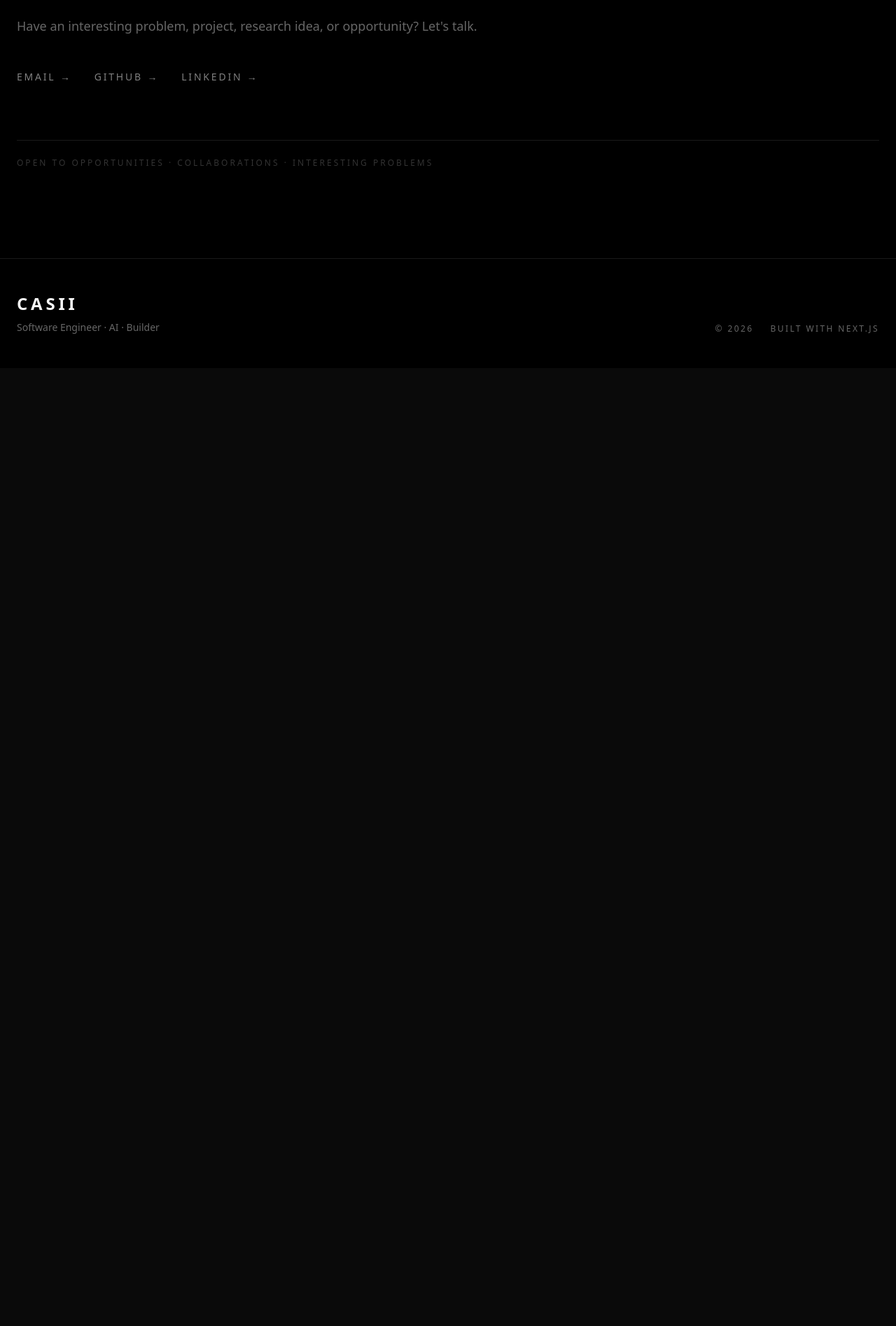
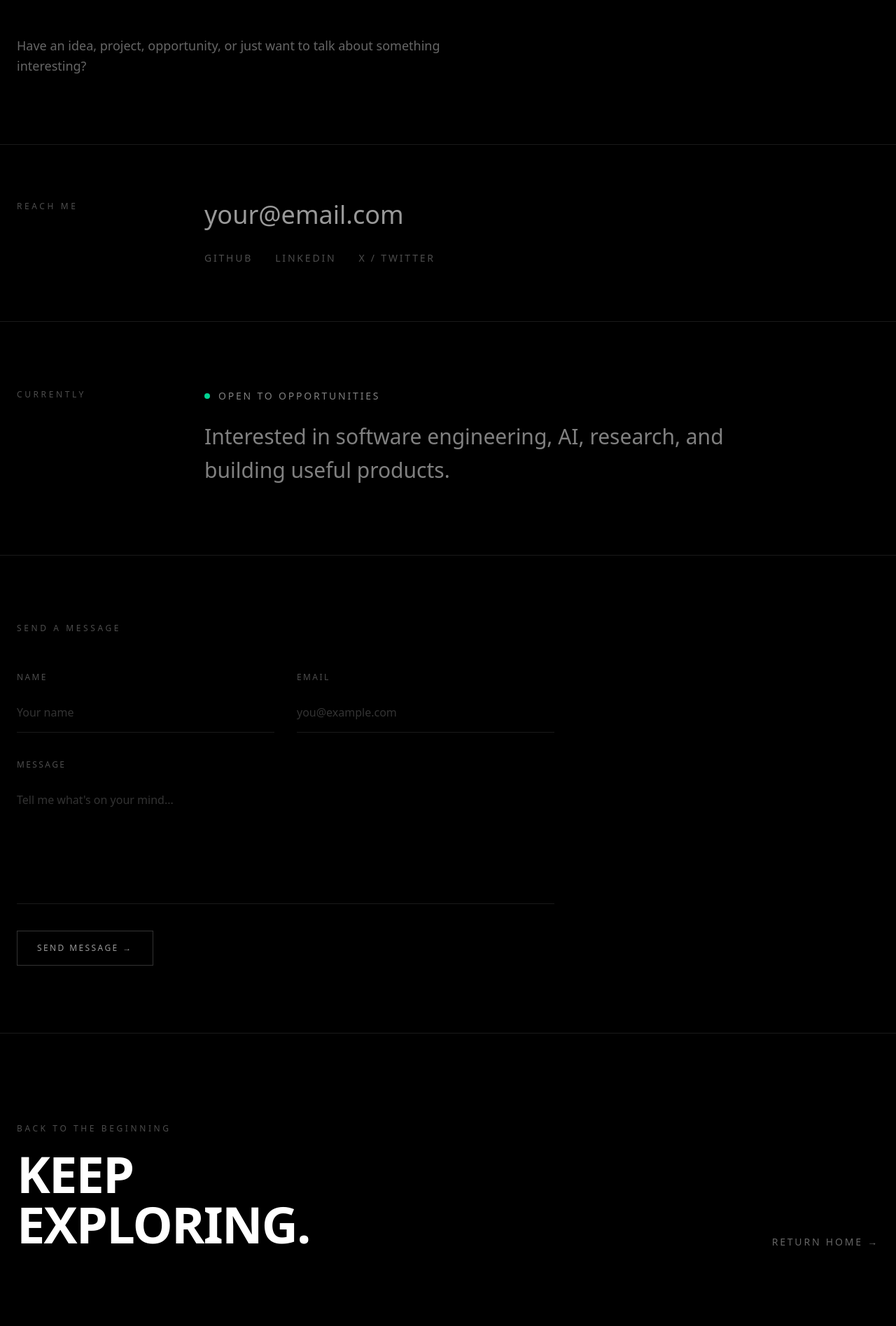
Before and after one commit to blazoxx/portfolio_new, a Next.js app: page /contact in a window 1280 px wide. Shown: the part 565-2460 px from the top of the page at 70% size. Before the commit the page ends 1091 px from the top, so only its background shows below. Built offline with nearby package versions, Linux system fonts and the light colour scheme.

Commit message:
feat: redesign contact page with enhanced layout and added contact form

```diff
--- a/app/contact/page.tsx
+++ b/app/contact/page.tsx
@@ -1,12 +1,16 @@
+import Link from "next/link";
+
 export default function ContactPage() {
   return (
-    <main className="min-h-screen bg-black px-6 py-32">
-      <div className="mx-auto flex min-h-[70vh] w-full max-w-7xl flex-col justify-center">
-        <p className="text-sm uppercase tracking-[0.3em] text-white/40">
+    <main className="min-h-screen bg-black text-white">
+      {/* Hero */}
+      <section className="px-6 pb-24 pt-36">
+        <div className="mx-auto w-full max-w-7xl">
+          <p className="text-xs uppercase tracking-[0.3em] text-white/30">
             Contact
           </p>
 
-        <h1 className="mt-6 text-7xl font-bold tracking-tight md:text-9xl">
+          <h1 className="mt-8 max-w-6xl text-7xl font-bold tracking-tight md:text-9xl">
             LET&apos;S
             <br />
             BUILD
@@ -14,40 +18,169 @@ export default function ContactPage() {
             SOMETHING.
           </h1>
 
-        <p className="mt-8 max-w-2xl text-lg leading-relaxed text-white/40">
-          Have an interesting problem, project, research idea, or
-          opportunity? Let&apos;s talk.
+          <p className="mt-10 max-w-2xl text-lg leading-relaxed text-white/40">
+            Have an idea, project, opportunity, or just want to
+            talk about something interesting?
+          </p>
+        </div>
+      </section>
+
+      {/* Contact Information */}
+      <section className="border-y border-white/10 px-6 py-20">
+        <div className="mx-auto grid w-full max-w-7xl gap-12 md:grid-cols-[220px_1fr]">
+          <p className="text-xs uppercase tracking-[0.3em] text-white/30">
+            Reach me
           </p>
 
-        <div className="mt-12 flex flex-wrap gap-8 text-sm uppercase tracking-[0.2em]">
+          <div className="space-y-8">
             <a
               href="mailto:your@email.com"
-            className="text-white/50 transition hover:text-white"
+              className="block text-2xl text-white/60 transition hover:text-white md:text-4xl"
             >
-            Email →
+              your@email.com
+            </a>
+
+            <div className="flex flex-wrap gap-x-8 gap-y-4 text-sm uppercase tracking-[0.2em] text-white/30">
+              <a
+                href="#"
+                className="transition hover:text-white"
+              >
+                GitHub
               </a>
 
               <a
                 href="#"
-            className="text-white/50 transition hover:text-white"
+                className="transition hover:text-white"
               >
-            GitHub →
+                LinkedIn
               </a>
 
               <a
                 href="#"
-            className="text-white/50 transition hover:text-white"
+                className="transition hover:text-white"
               >
-            LinkedIn →
+                X / Twitter
               </a>
             </div>
+          </div>
+        </div>
+      </section>
 
-        <div className="mt-20 border-t border-white/10 pt-6">
-          <p className="text-xs uppercase tracking-[0.25em] text-white/20">
-            Open to opportunities · collaborations · interesting problems
+      {/* Availability */}
+      <section className="px-6 py-24">
+        <div className="mx-auto grid w-full max-w-7xl gap-12 md:grid-cols-[220px_1fr]">
+          <p className="text-xs uppercase tracking-[0.3em] text-white/30">
+            Currently
+          </p>
+
+          <div>
+            <div className="flex items-center gap-3">
+              <span className="h-2 w-2 rounded-full bg-emerald-400" />
+
+              <p className="text-sm uppercase tracking-[0.2em] text-white/50">
+                Open to opportunities
+              </p>
+            </div>
+
+            <p className="mt-6 max-w-3xl text-2xl leading-relaxed text-white/50 md:text-3xl">
+              Interested in software engineering, AI,
+              research, and building useful products.
             </p>
           </div>
         </div>
+      </section>
+
+      {/* Contact Form */}
+      <section className="border-t border-white/10 px-6 py-24">
+        <div className="mx-auto w-full max-w-7xl">
+          <p className="text-xs uppercase tracking-[0.3em] text-white/30">
+            Send a message
+          </p>
+
+          <form className="mt-12 max-w-3xl space-y-8">
+            <div className="grid gap-8 md:grid-cols-2">
+              <div>
+                <label
+                  htmlFor="name"
+                  className="text-xs uppercase tracking-[0.2em] text-white/30"
+                >
+                  Name
+                </label>
+
+                <input
+                  id="name"
+                  type="text"
+                  placeholder="Your name"
+                  className="mt-3 w-full border-b border-white/10 bg-transparent px-0 py-4 text-white outline-none placeholder:text-white/20 focus:border-white/40"
+                />
+              </div>
+
+              <div>
+                <label
+                  htmlFor="email"
+                  className="text-xs uppercase tracking-[0.2em] text-white/30"
+                >
+                  Email
+                </label>
+
+                <input
+                  id="email"
+                  type="email"
+                  placeholder="you@example.com"
+                  className="mt-3 w-full border-b border-white/10 bg-transparent px-0 py-4 text-white outline-none placeholder:text-white/20 focus:border-white/40"
+                />
+              </div>
+            </div>
+
+            <div>
+              <label
+                htmlFor="message"
+                className="text-xs uppercase tracking-[0.2em] text-white/30"
+              >
+                Message
+              </label>
+
+              <textarea
+                id="message"
+                rows={6}
+                placeholder="Tell me what's on your mind..."
+                className="mt-3 w-full resize-none border-b border-white/10 bg-transparent px-0 py-4 text-white outline-none placeholder:text-white/20 focus:border-white/40"
+              />
+            </div>
+
+            <button
+              type="submit"
+              className="border border-white/20 px-7 py-4 text-xs uppercase tracking-[0.2em] text-white/60 transition hover:border-white hover:bg-white hover:text-black"
+            >
+              Send Message →
+            </button>
+          </form>
+        </div>
+      </section>
+
+      {/* Final CTA */}
+      <section className="border-t border-white/10 px-6 py-32">
+        <div className="mx-auto flex w-full max-w-7xl flex-col gap-8 md:flex-row md:items-end md:justify-between">
+          <div>
+            <p className="text-xs uppercase tracking-[0.3em] text-white/30">
+              Back to the beginning
+            </p>
+
+            <h2 className="mt-5 text-5xl font-bold tracking-tight md:text-7xl">
+              KEEP
+              <br />
+              EXPLORING.
+            </h2>
+          </div>
+
+          <Link
+            href="/"
+            className="text-sm uppercase tracking-[0.2em] text-white/40 transition hover:text-white"
+          >
+            Return Home →
+          </Link>
+        </div>
+      </section>
     </main>
   );
 }
```
Lines whose indentation alone changed are shown as unchanged.
